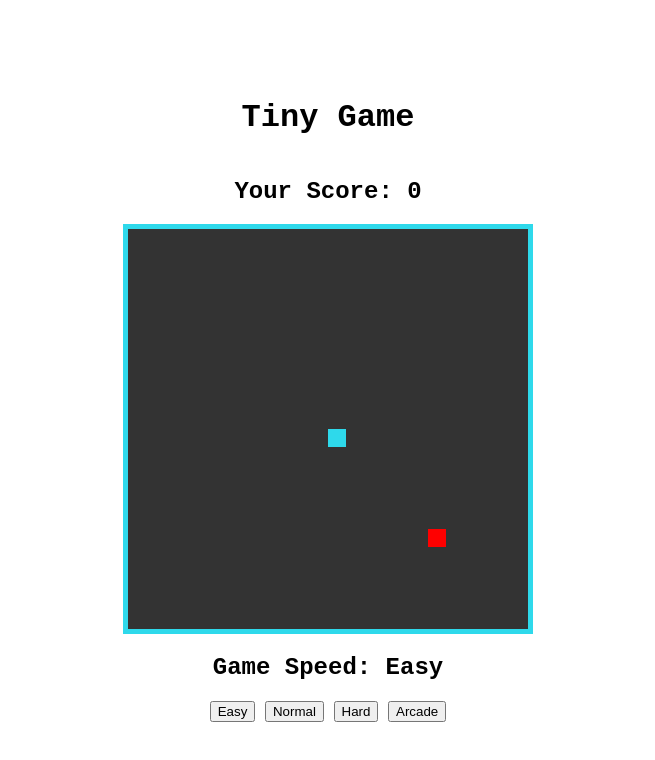
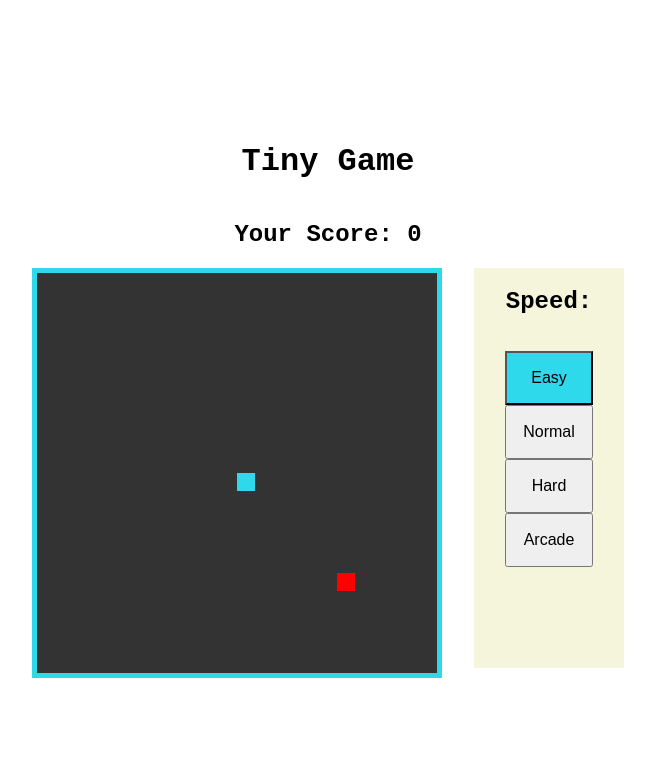
Before and after one commit to taylorbhogan/bittyapp, a plain HTML site: page tinygame/index.html in a window 1280 px wide. Both pictures are taken after a click on the button "Easy". Shown: the whole page, without its empty margins (312-967 px from the left). Drawn offline with Linux system fonts and the light colour scheme.

Commit message:
Improve arcade functionality

```diff
--- a/tinygame/game.js
+++ b/tinygame/game.js
@@ -9,16 +9,23 @@ Individual contributions:
 // defaulting to normal, use inputted difficulty value to determine gameplay cadence, then start game
 let speedInterval;
 let arcadeMultiplier = 0;
-const gameSpeed = document.querySelector('#gameSpeed')
+
 const setGameSpeed = () => {
+  let speedButton = document.querySelector('.activeButton')
   clearInterval(speedInterval)
-  if (gameSpeed.textContent === 'Easy') speedInterval = setInterval(game, 1000 / 8);
-  if (gameSpeed.textContent === 'Normal') speedInterval = setInterval(game, 1000 / 15);
-  if (gameSpeed.textContent === 'Hard') speedInterval = setInterval(game, 1000 / 30);
-  if (gameSpeed.textContent === 'Arcade') {
+
+  if (speedButton.id === 'easyButton') {
+    speedInterval = setInterval(game, 1000 / 8);
+  }
+  if (speedButton.id === 'normalButton') {
+    speedInterval = setInterval(game, 1000 / 15);
+  }
+  if (speedButton.id === 'hardButton') {
+    speedInterval = setInterval(game, 1000 / 30);
+  }
+  if (speedButton.id === 'arcadeButton') {
     speedInterval = setInterval(game, 1000 / (15 + arcadeMultiplier))
     document.querySelector('#arcadeLevel').textContent = arcadeMultiplier
-
   };
 
 }
@@ -39,18 +46,32 @@ document.addEventListener('DOMContentLoaded', init)
 
 /////////////////////////////////////////////////////////////////////////
 const setDifficulty = (e) => {
-  if (e.target.id === 'easyButton') gameSpeed.textContent = 'Easy'
-  if (e.target.id === 'normalButton') gameSpeed.textContent = 'Normal'
-  if (e.target.id === 'hardButton') gameSpeed.textContent = 'Hard'
+  // reset the active button
+  const butts = document.querySelectorAll('.difficultyButton')
+  butts.forEach(button => button.classList.remove('activeButton'))
+
+  // add the active class to the pushed button
+  if (e.target.id === 'easyButton') {
+    document.querySelector('#welcome').textContent = 'Tiny Game'
+    document.querySelector('#easyButton').classList.add('activeButton')
+  }
+  if (e.target.id === 'normalButton') {
+    document.querySelector('#welcome').textContent = 'Tiny Game'
+    document.querySelector('#normalButton').classList.add('activeButton')
+  }
+  if (e.target.id === 'hardButton') {
+    document.querySelector('#hardButton').classList.add('activeButton')
+    document.querySelector('#welcome').textContent = 'Tiny Game'
+  }
   if (e.target.id === 'arcadeButton') {
-    gameSpeed.textContent = 'Arcade'
-    const arcadeLevelIntro = document.createElement('h2')
-    arcadeLevelIntro.textContent = 'Arcade Level: '
-    document.querySelector('#scoreH2').append(arcadeLevelIntro)
+    document.querySelector('#arcadeButton').classList.add('activeButton')
+
+    const welcome = document.querySelector('#welcome')
+    welcome.textContent = 'Tiny Game: Level '
     const arcadeLevel = document.createElement('span')
     arcadeLevel.textContent = '0'
     arcadeLevel.setAttribute('id', 'arcadeLevel')
-    arcadeLevelIntro.append(arcadeLevel)
+    welcome.append(arcadeLevel)
   }
   setGameSpeed()
 }
@@ -101,6 +122,11 @@ const game = () => {
     // if the head hits the body, you lose! & we reset the game
     if (body[i].x === px && body[i].y === py) {
       segments = 5
+      arcadeMultiplier = 0
+      if (document.querySelector('#arcadeButton').classList.contains('activeButton')){
+        document.querySelector('#arcadeLevel').textContent = 0
+
+      }
     }
   }
 
@@ -116,6 +142,7 @@ const game = () => {
     // add on to body
     segments++;
     arcadeMultiplier++
+    document.querySelector('#arcadeLevel').textContent = arcadeMultiplier
     setGameSpeed()
 
     // arcadeCount += 10 (DNW)
--- a/tinygame/index.css
+++ b/tinygame/index.css
@@ -13,6 +13,37 @@ canvas{
   border-color: #2ED9EB;
 }
 
+main{
+  display: flex;
+}
+
+#settings{
+  display: flex;
+  flex-direction: column;
+  align-items: center;
+  margin-left: 2rem;
+  width: 150px;
+  height: 400px;
+  background-color: beige;
+}
+
+#buttonList{
+  list-style-type: none;
+  padding: 0;
+}
+
+#buttonList button {
+  width: 100%;
+  padding: 1rem;
+  margin: 0;
+  font-size: 1rem;
+  cursor: pointer;
+}
+
+.activeButton{
+  background-color: #2ED9EB;
+}
+
 #scoreH2{
   text-align: center;
 }
--- a/tinygame/index.html
+++ b/tinygame/index.html
@@ -11,17 +11,22 @@
 </head>
 
 <body>
-  <h1>Tiny Game</h1>
+  <h1 id='welcome'>Tiny Game</h1>
   <h2 id='scoreH2'>Your Score: <span id='score'>0</span></h2>
   <!-- <h2>Arcade Level: <span id='arcadeLevel'>0</span></h2> -->
-  <canvas id='game' width="400" height="400"></canvas>
-  <h2>Game Speed: <span id='gameSpeed'>Normal</span></h2>
-  <section>
-    <button class='difficultyButton' id='easyButton'>Easy</button>
-    <button class='difficultyButton' id='normalButton'>Normal</button>
-    <button class='difficultyButton' id='hardButton'>Hard</button>
-    <button class='difficultyButton' id='arcadeButton'>Arcade</button>
-  </section>
+  <main>
+    <canvas id='game' width="400" height="400"></canvas>
+    <aside id='settings'>
+      <h2>Speed: </h2>
+      <!-- <h2 id='gameSpeed'>Normal</h2> -->
+      <ul id='buttonList'>
+        <li><button class='difficultyButton' id='easyButton'>Easy</button></li>
+        <li><button class='difficultyButton activeButton' id='normalButton'>Normal</button></li>
+        <li><button class='difficultyButton' id='hardButton'>Hard</button></li>
+        <li><button class='difficultyButton' id='arcadeButton'>Arcade</button></li>
+      </ul>
+    </aside>
+  </main>
 </body>
 
 </html>
```
